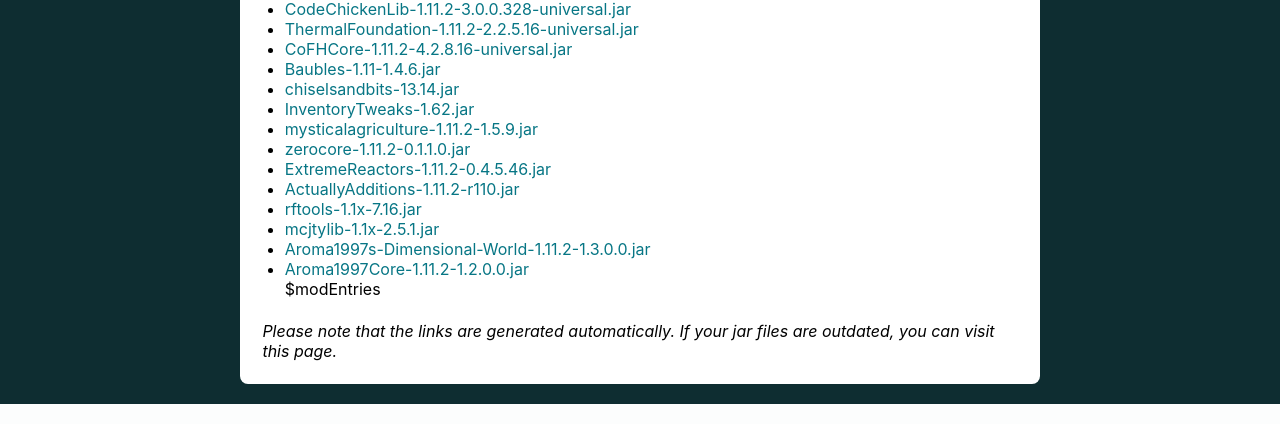
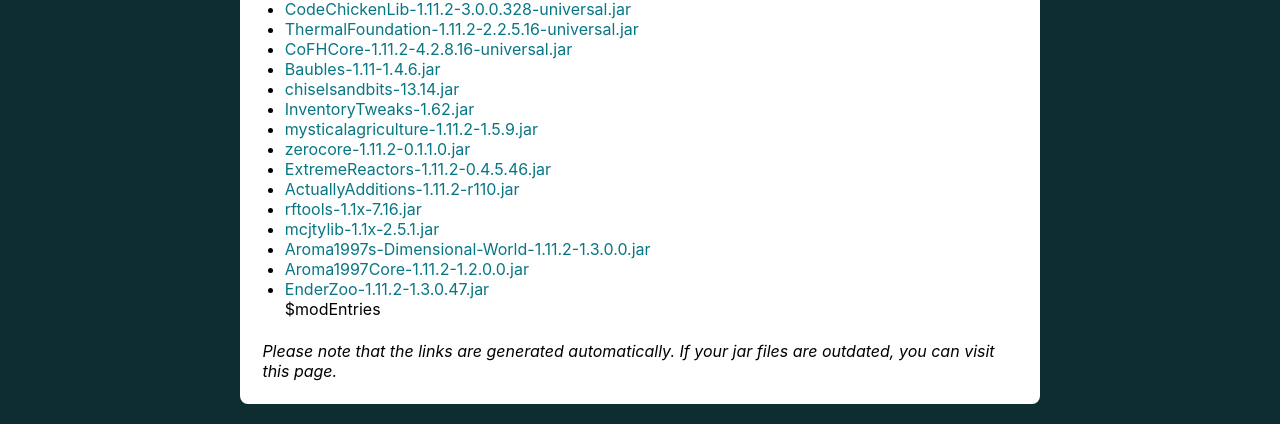
Before and after one commit to Moobien/enderio-testing-server, a PHP site: page / in a window 1280 px wide. Shown: the part 1019-1443 px from the top of the page. Run offline with PHP 8.4, Linux system fonts and the light colour scheme; data that the repository does not hold is empty; style sheets or scripts are compiled from the project's sources.

Commit message:
enderzoo

```diff
--- a/html/index.php
+++ b/html/index.php
@@ -130,6 +130,8 @@ if($serverSock !== FALSE)
 	<li><a href="https://minecraft.curseforge.com/projects/mcjtylib/files/2511876/download">mcjtylib-1.1x-2.5.1.jar</a></li>
 	<li><a href="https://minecraft.curseforge.com/projects/aroma1997s-dimensional-world/files/2412522/download">Aroma1997s-Dimensional-World-1.11.2-1.3.0.0.jar</a></li>
 	<li><a href="https://minecraft.curseforge.com/projects/aroma1997core/files/2412506/download">Aroma1997Core-1.11.2-1.2.0.0.jar</a></li>
+	<li><a href="https://minecraft.curseforge.com/projects/ender-zoo/files/2427513/download">EnderZoo-1.11.2-1.3.0.47.jar</a></li>
+
 
 	$modEntries
           </ul>
```
